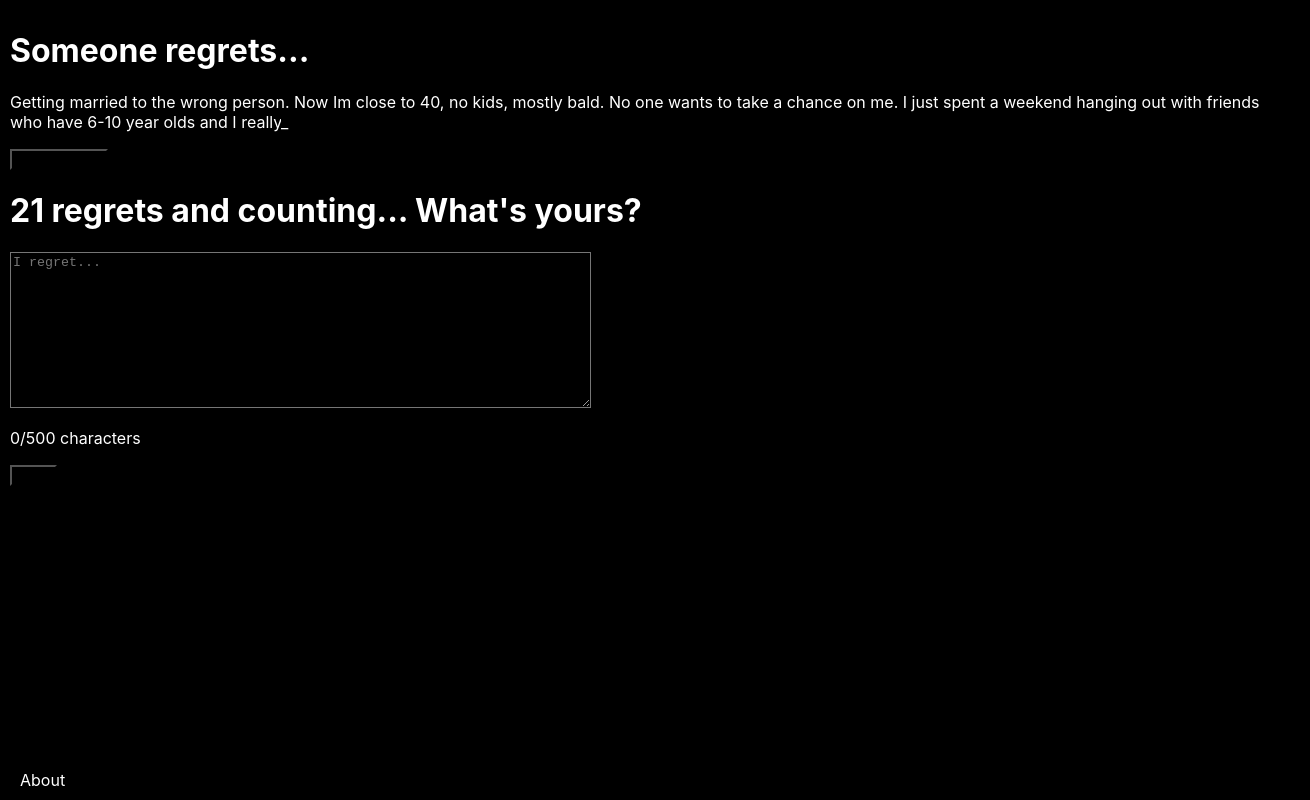
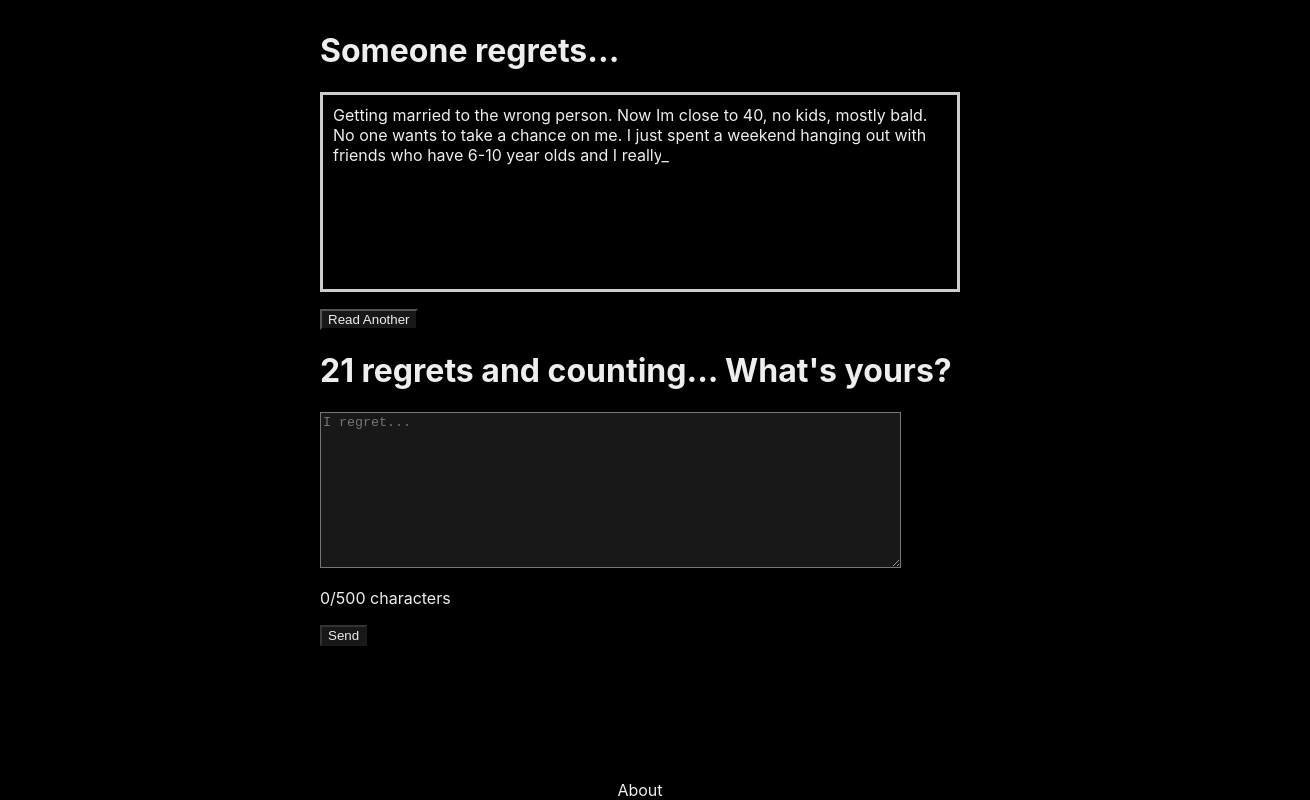
Before and after one commit to jkgh20/life-regrets-frontend, a React (Create React App) app: page / in a window 1280 px wide. Shown: the whole page, 1310 px wide, since content can reach past the window. Built offline with nearby package versions, Linux system fonts and the light colour scheme.

Commit message:
Styling and validation

```diff
--- a/src/App.css
+++ b/src/App.css
@@ -1,10 +1,21 @@
 * {
-  background-color: black;
+  background-color: #000;
+}
+
+textarea {
+  color: #eee;
+  background-color: #181818;
+}
+
+button {
+  color: #eee;
+  background-color: #181818;
 }
 
 #app {
-  color:   white;
-  margin:  auto;
+  color:   #eee;
+  margin: auto;
+  width: 50%;
   padding: 10px;
 }
 
@@ -29,6 +40,16 @@ animation:
 }
 
 #read-message {
+  box-sizing: border-box;
+  height: 200px;
+
+  white-space: pre-wrap;
+
+  border: 3px solid #ccc;
+  padding: 10px;
+  word-wrap: break-word;
+  overflow: scroll;
+
   animation:         fadeIn 2s linear 1.3s 1 normal backwards running;
   -o-animation:      fadeIn 2s linear 1.3s 1 normal backwards running;
   -ms-animation:     fadeIn 2s linear 1.3s 1 normal backwards running;
@@ -37,19 +58,20 @@ animation:
 }
 
 #everything-else {
-  animation:         fadeIn 2s linear 3.5s 1 normal backwards running;
+  /* animation:         fadeIn 2s linear 3.5s 1 normal backwards running;
   -o-animation:      fadeIn 2s linear 3.5s 1 normal backwards running;
   -ms-animation:     fadeIn 2s linear 3.5s 1 normal backwards running;
   -moz-animation:    fadeIn 2s linear 3.5s 1 normal backwards running;
-  -webkit-animation: fadeIn 2s linear 3.5s 1 normal backwards running;
+  -webkit-animation: fadeIn 2s linear 3.5s 1 normal backwards running; */
 }
 
 #footer {
-  color:    white;
-  position: absolute;
-  bottom:   0;
-  width:    100%;
-  padding:  10px;
+  color:    #eee;
+  position: fixed;
+  width: 100%;
+  text-align: center;
+  bottom: 0;
+  left: 0;
 }
 
 @keyframes fadeIn {
--- a/src/App.js
+++ b/src/App.js
@@ -29,6 +29,7 @@ class App extends React.Component {
 
         <WriteView
           numberOfRegrets={this.state.numberOfRegrets}
+          setNumberOfRegrets={this.setNumberOfRegrets}
         />
 
         <div id="footer">
--- a/src/ReadView.js
+++ b/src/ReadView.js
@@ -79,9 +79,14 @@ class ReadView extends React.Component {
   }
 
   async componentDidMount() {
+    this.typeHeader();
+
+    // Sleep for 2 seconds to prevent unnecessary queries on brief visits
+    await sleep(2000);
     this.queryDb(true);
-    this.typeHeader();
-    await sleep(4800);
+
+    // Let header finish typing before typing random or queried message
+    await sleep(2800);
     this.typeMessage(this.state.message)
   }
 
@@ -100,6 +105,7 @@ class ReadView extends React.Component {
         </h1>
         <p id="read-message">
           <span
+            // style={{ whiteSpace: 'pre' }}
             ref={messageText => { this.messageText = messageText; }}
           />
         </p>
--- a/src/WriteView.js
+++ b/src/WriteView.js
@@ -24,7 +24,24 @@ class WriteView extends React.Component {
   }
 
   writeToDb(inputMessage) {
-    axios.post(`${LAMBDA_URL}/write`, {message: inputMessage})
+    let trimmed = inputMessage.trim();
+    // Can you really say anything meaninful in less than 3 characters?
+    if (trimmed.length < 3 || trimmed.length > 500) {
+      return;
+    }
+
+    let split = trimmed.split(" ");
+    // Your entry can't be comprised solely of words 3 characters or less.
+    if (split.length > 125) {
+      return;
+    }
+
+    // Your entry can't have a word longer than 50 characters.
+    if (Math.max(...split.map(x => x.length)) > 50) {
+      return;
+    }
+
+    axios.post(`${LAMBDA_URL}/write`, {message: trimmed})
       .catch(() => {})
       .then(() => {});
   }
@@ -46,12 +63,16 @@ class WriteView extends React.Component {
           maxLength={CHARACTER_LIMIT}
           placeholder="I regret..."
         />
-
         <p>
             {this.state.messageInput.length}/{CHARACTER_LIMIT} characters
         </p>
+
         <button
-          onClick={() => this.writeToDb(this.state.messageInput)}
+          disabled={this.state.messageInput.length < 1}
+          onClick={() => {
+            this.writeToDb(this.state.messageInput);
+            this.props.setNumberOfRegrets(this.props.numberOfRegrets + 1);
+          }}
         >Send</button>
       </div>
     );
```
